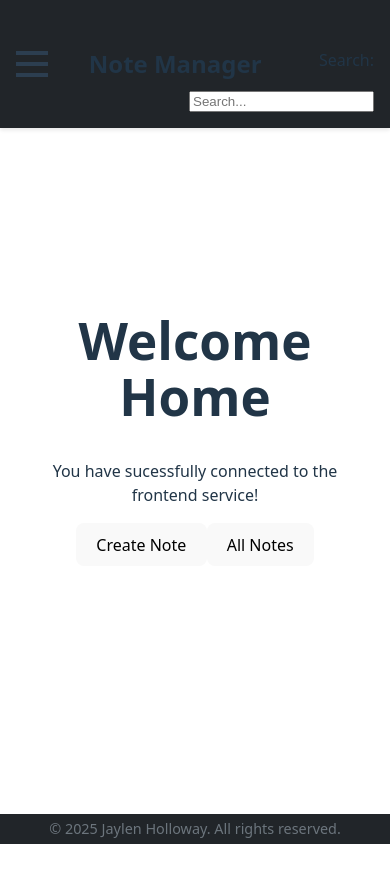
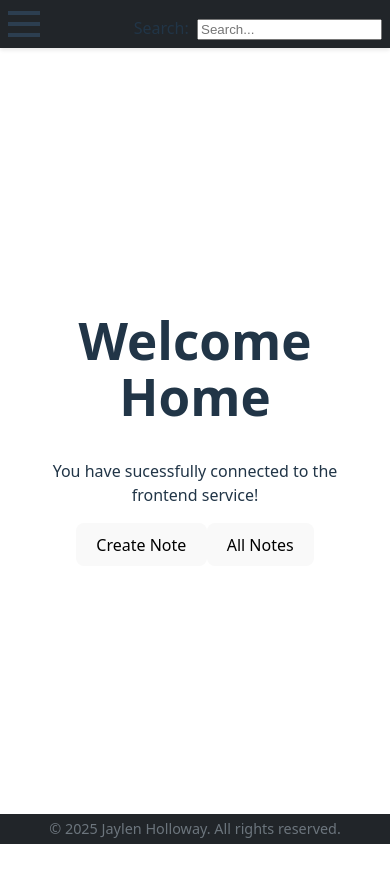
Before and after one commit to KNG-Jay/Note-Taker, a React (Vite) app in the folder nt-frontend/: page / in a window 390 px wide. Built offline with nearby package versions, Linux system fonts and the light colour scheme.

Commit message:
React Framework Building: Navbar css Further Configured.

```diff
--- a/nt-frontend/src/components/layout/Navbar.css
+++ b/nt-frontend/src/components/layout/Navbar.css
@@ -1,8 +1,8 @@
 .navbar {
     display: flex;
-    justify-content: center;
+    justify-content: space-between;
     background-color: #212529;
-    padding: 1rem 1rem;
+    padding: 0.5rem 0.5rem;
     box-shadow: 0 2px 4px rgba(0, 0, 0, 0.1);
     position: fixed;
     top: 0;
@@ -13,16 +13,15 @@
 
 .navbar-button {
     display: flex;
-    margin: auto;
     width: auto;
-    justify-content: space-between;
+    justify-content: start;
     align-items: center;
 }
 
 .navbar-menu {
     display: flex;
-    justify-content: space-between;
-    align-items: start;
+    justify-content: start;
+    align-items: center;
     width: auto;
 }
 
@@ -30,7 +29,8 @@
     margin: 0 10px;
     width: auto;
     display: flex;
-    align-items: start;
+    align-items: center;
+    justify-content: start;
 }
 
 .navbar-splash {
@@ -40,11 +40,10 @@
 }
 
 .navbar-end {
-    margin: auto;
     width: auto;
     display: flex;
-    align-items: end;
-    margin-top: 1rem;
+    align-content: center;
+    justify-content: end;
 }
 
 .navbar-item {
@@ -61,6 +60,10 @@
     /* background-color: _; */
     /* color: #007bff; */
     color: #f8f9;
+}
+
+.search-bar-container {
+    display: flex;
 }
 
 .hamburger {
@@ -105,12 +108,18 @@
 
     .navbar-menu.active {
         display: flex;
+        width: 20%;
     }
 
     .navbar-menu-items {
         flex-direction: column;
-        width: 100%;
+        align-self: center;
         gap: 1rem;
+    }
+
+    .navbar-button {
+        display: flex;
+        justify-content: flex-start;
     }
 
     .navbar-splash {
@@ -121,8 +130,8 @@
 
     .navbar-end {
         flex-direction: column;
-        width: 20%;
-        margin-top: 1rem;
+        align-items: center;
+        justify-content: flex-end;
     }
 
     .navbar-item {
--- a/nt-frontend/src/components/layout/Navbar.tsx
+++ b/nt-frontend/src/components/layout/Navbar.tsx
@@ -42,14 +42,16 @@ const Navbar: React.FC = () => {
                     </Link>
                 </div>
             </div>
-
+            {/*
             <div className='navbar-splash'>
                 <h2>Note Manager</h2>
             </div>
-
+            */}
             <div className='navbar-end'>
-                <p>Search:</p>
-                <SearchBar />
+                <div className='search-bar-container'>
+                    <label>Search:&nbsp;&nbsp;</label>
+                    <SearchBar />
+                </div>
             </div>
         </nav>
     );
```
